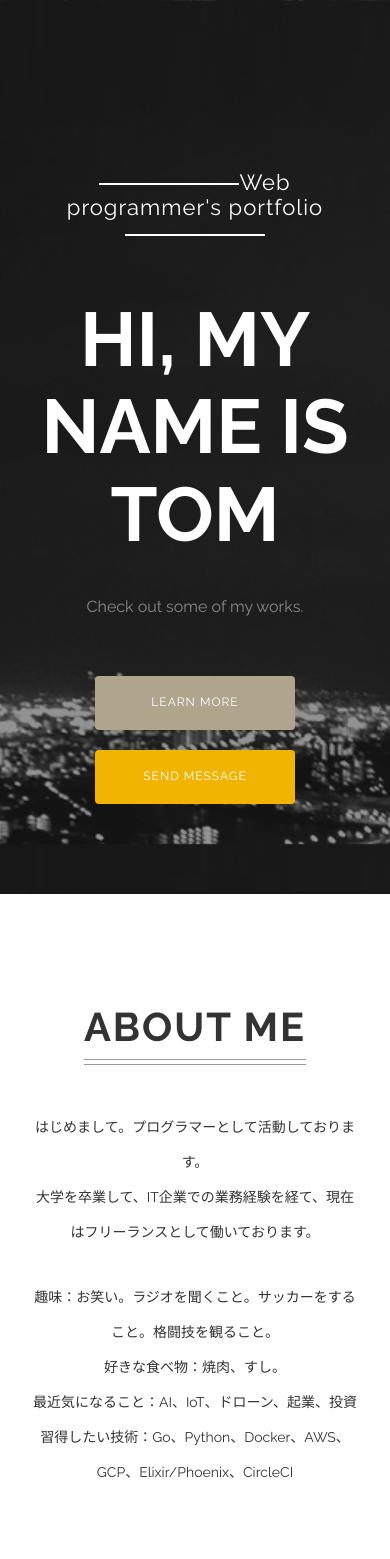
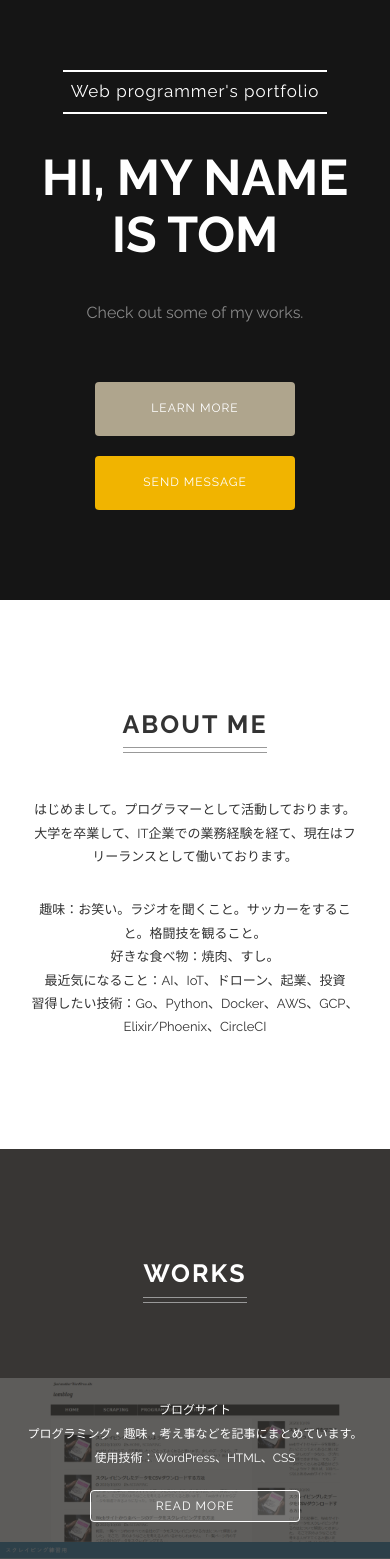
Before and after one commit to tomoki929/tomtech-portfolio, a plain HTML site: page index.html in a window 390 px wide. Shown: the top 1559 px of the page. Drawn offline with nearby package versions, Linux system fonts and the light colour scheme.

Commit message:
add responsible design

```diff
--- a/css/style.css
+++ b/css/style.css
@@ -256,3 +256,80 @@ body {
     padding: 12px 0;
     font-size: 1.3rem;
 }
+@media (max-width: 1024px) {
+    body {
+        background-image: none;
+    }
+}
+@media (max-width: 768px) {
+    .site-title-sub::before,
+    .site-title-sub::after {
+        display: block;
+        width: 80%;
+        margin: 10px auto;
+    }
+    .site-title-sub {
+        font-size: 1.7rem;
+    }
+    .site-title {
+        margin-top: 35px;
+        font-size: 5rem;
+    }
+    .header {
+        padding-top: 60px;
+    }
+    .button:hover {
+        opacity: 1;
+    }
+
+    .heading {
+        font-size: 2.5rem;
+    }
+    body {
+        font-size: 1.3rem;
+    }
+    .about-text {
+        line-height: 1.8;
+    }
+
+    .work-box,
+    .works-wrapper {
+        display: block;
+    }
+    .work-image {
+        display: none;
+    }
+    .work-description {
+        position: relative;
+    }
+    .work-box::after {
+        top: 0;
+        height: 100%;
+        background-size: cover;
+        transform: none;
+    }
+
+    .skills-wrapper,
+    .skill-box {
+        display: block;
+    }
+    .skill-icon {
+        width: 100px;
+        height: 100px;
+        font-size: 5rem;
+        line-height: 92px;
+    }
+    .skill-box {
+        margin: 40px 0;
+    }
+    .skill-text {
+        margin: 0;
+    }
+
+    .contact-form {
+        width: 80%;
+    }
+    .contact-form {
+        padding-bottom: 80px;
+    }
+}
--- a/index.html
+++ b/index.html
@@ -2,7 +2,8 @@
 <html lang="en">
 <head>
     <meta charset="UTF-8">
-    <title>ポートフォリオサイト</title>
+    <meta name="viewport" content="width=device-width, initial-scale=1.0, minimum-scale=1.0">
+    <title>シングルページレイアウト</title>
     <link href="https://use.fontawesome.com/releases/v5.6.1/css/all.css" rel="stylesheet">
     <link href="https://fonts.googleapis.com/css2?family=Raleway:wght@400;700&display=swap" rel="stylesheet">
     <link rel="stylesheet" href="css/normalize.css">
```
